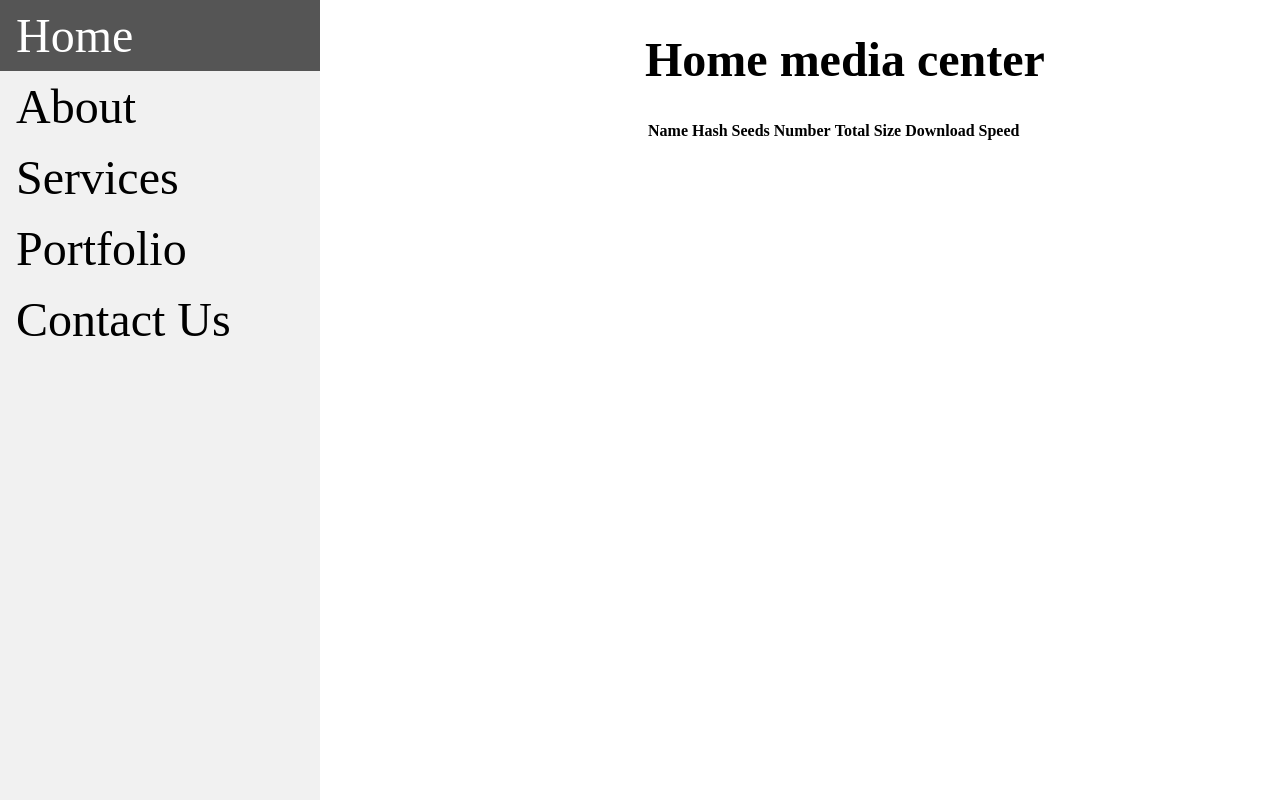
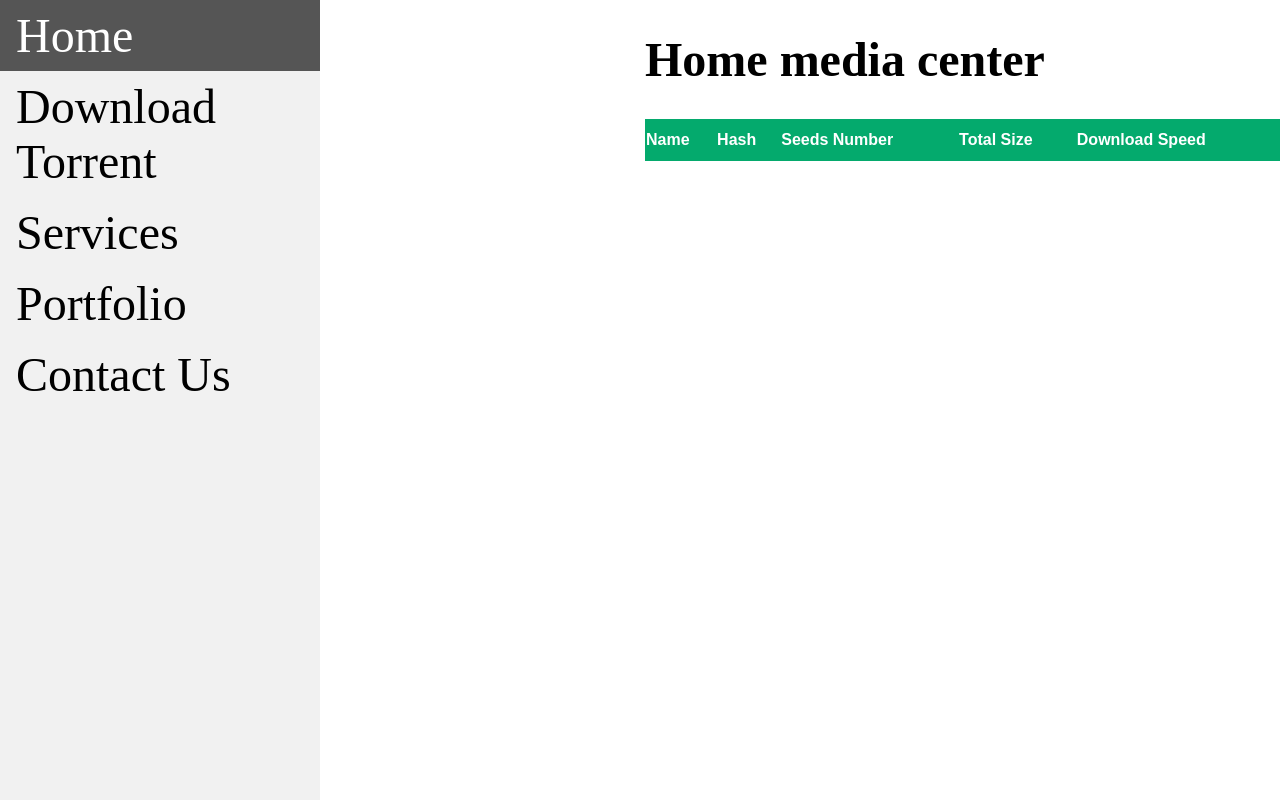
Before and after one commit to avivhasday-cloud/Home_media_center, a Flask app: template templates/index.html in a window 1280 px wide. Run offline with Flask 2, Linux system fonts and the light colour scheme; the template is opened without the code that fills it, so the values that code supplies are empty.

Commit message:
get request for download torrents

```diff
--- a/app.py
+++ b/app.py
@@ -1,6 +1,6 @@
 import logging
 import os
-from flask import Flask, request, render_template
+from flask import Flask, request, render_template, url_for
 from config import Config
 from torrent_downloader import TorrentDownloader
 from werkzeug.utils import secure_filename
@@ -15,10 +15,12 @@ torrent_downloader = TorrentDownloader(Config.SERVER_URL, Config.USER, Config.PA
 @app.route('/', methods=["GET"])
 def index():
     torrent_details_list = torrent_downloader.get_torrents_details("downloading")
-    return render_template('index.html', title="test", torrents=torrent_details_list)
+    return render_template('index.html', title="Homepage", torrents=torrent_details_list)
 
-@app.route('/download_torrent', methods=['POST'])
+@app.route('/download_torrent', methods=["GET", 'POST'])
 def download_torrent():
+    if request.method == 'GET':
+        return render_template('download_torrent.html', title="Download torrent")
     uploaded_file = request.files['file']
     filename = secure_filename(uploaded_file.filename)
     if filename != '':
@@ -26,7 +28,7 @@ def download_torrent():
         uploaded_file.save(file_path)
         logger.info(f"Uploaded {filename} to {app.config['UPLOAD_PATH']}")
         torrent_downloader.add_to_download_torrent_queue(file_path)
-        torrent_downloader.wait_for_thread_to_finish()
+    return url_for('/')
 
 
 
--- a/static/css/main.css
+++ b/static/css/main.css
@@ -9,6 +9,7 @@ body {
 h1{
 font-size:3rem;
 }
+
 
 .flex-child {
     flex: 1;
@@ -47,3 +48,24 @@ li a:hover:not(.active) {
   background-color: #555;
   color: white;
 }
+#torrents {
+  font-family: Arial, Helvetica, sans-serif;
+  border-collapse: collapse;
+  width: 100%;
+}
+
+#torrents td, #customers th {
+  border: 1px solid #ddd;
+}
+
+#customers tr:nth-child(even){background-color: #f2f2f2;}
+
+#customers tr:hover {background-color: #ddd;}
+
+#torrents th {
+  padding-top: 12px;
+  padding-bottom: 12px;
+  text-align: left;
+  background-color: #04AA6D;
+  color: white;
+}
--- a/templates/base.html
+++ b/templates/base.html
@@ -14,7 +14,7 @@
     <div class="menu">
         <ul>
             <li><a href="{{ url_for('index') }}">Home</a></li>
-            <li><a href="#">About</a></li>
+            <li><a href="{{ url_for('download_torrent') }}">Download Torrent</a></li>
             <li><a href="#">Services</a></li>
             <li><a href="#">Portfolio</a></li>
             <li><a href="#">Contact Us</a></li>
--- a/templates/index.html
+++ b/templates/index.html
@@ -3,7 +3,7 @@
 
 {% block content %}
     <h1>Home media center</h1>
-    <table id="data" class="table table-striped">
+    <table id="torrents" class="table table-striped">
         <thead>
           <tr>
             <th>Name</th>
```
Also changed, not shown: templates/download_torrent.html (added, +11 -0 lines).
